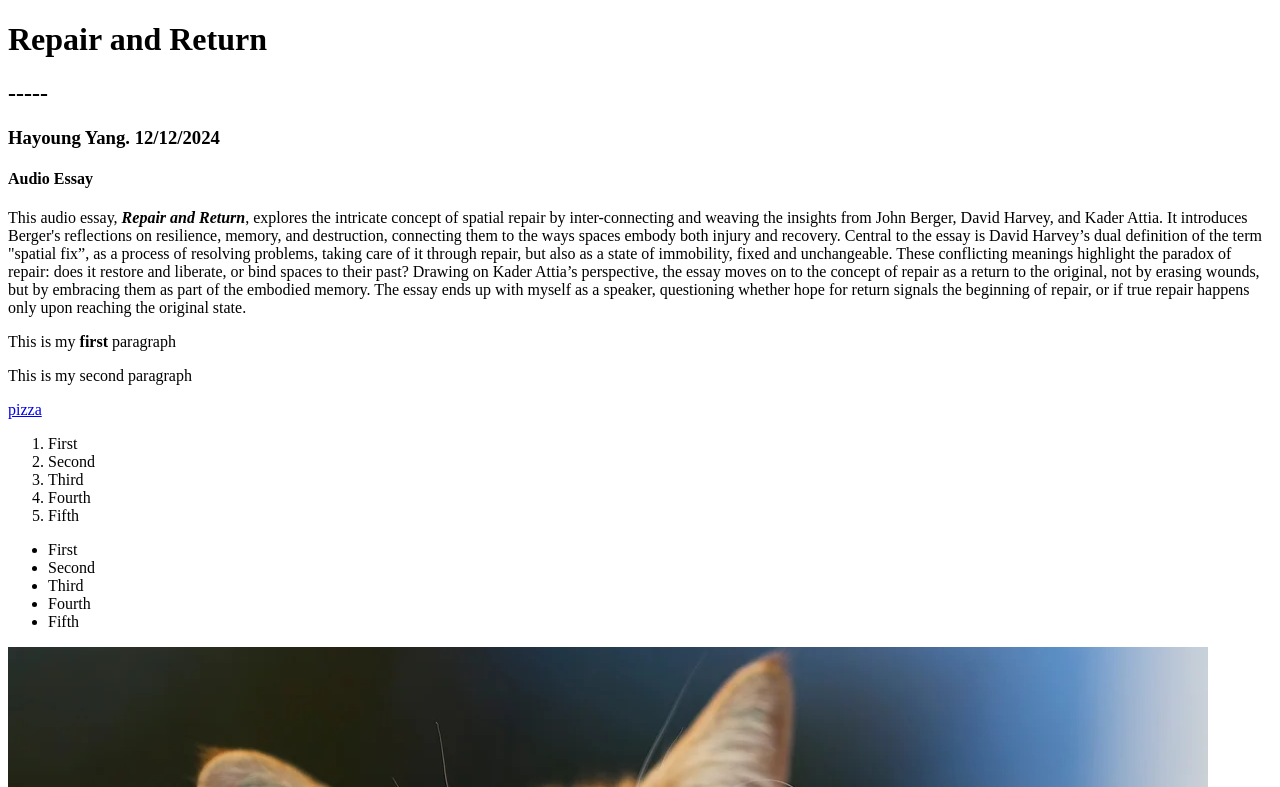
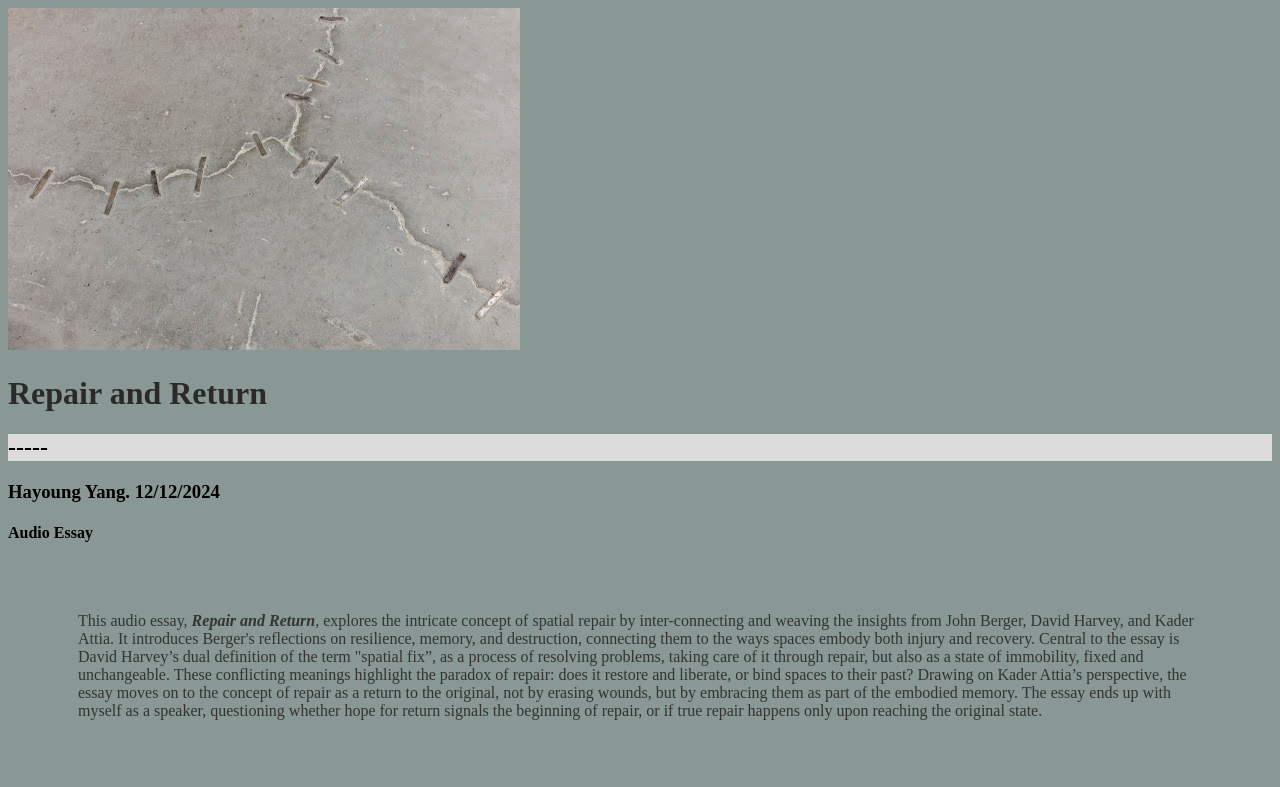
Before and after one commit to hayoungyng/Seminar-MyDemo, a plain HTML site: page index.html in a window 1280 px wide. Shown: the top 787 px of the page. Drawn offline with Linux system fonts and the light colour scheme.

Commit message:
Font margin
changed margin

```diff
--- a/index.html
+++ b/index.html
@@ -7,15 +7,27 @@
         <title></title>
         <meta name="description" content="">
         <meta name="viewport" content="width=device-width, initial-scale=1">
-        <link rel="stylesheet" href="">
+        <link rel="stylesheet" href="style.css">
     </head>
     <body>
+        <img src="spatial_repair.jpg" alt="Spatial Repair by Kader Attia">
         <h1>Repair and Return</h1>
         <h2>-----</h2>
         <h3>Hayoung Yang. 12/12/2024</h3>
         <h4>Audio Essay</h4>
 
-        <p>This audio essay, <b><i>Repair and Return</i></b>, explores the intricate concept of spatial repair by inter-connecting and weaving the insights from John Berger, David Harvey, and Kader Attia. It introduces Berger's reflections on resilience, memory, and destruction, connecting them to the ways spaces embody both injury and recovery. Central to the essay is David Harvey’s dual definition of the term "spatial fix”, as a process of resolving problems, taking care of it through repair, but also as a state of immobility, fixed and unchangeable. These conflicting meanings highlight the paradox of repair: does it restore and liberate, or bind spaces to their past? Drawing on Kader Attia’s perspective, the essay moves on to the concept of repair as a return to the original, not by erasing wounds, but by embracing them as part of the embodied memory. The essay ends up with myself as a speaker, questioning whether hope for return signals the beginning of repair, or if true repair happens only upon reaching the original state.</p>
+        <p>This audio essay, <b><i>Repair and Return</i></b>, explores the intricate concept of spatial repair by
+            inter-connecting and weaving the insights from John Berger, David Harvey, and Kader Attia.
+            It introduces Berger's reflections on resilience, memory, and destruction, connecting them
+            to the ways spaces embody both injury and recovery. Central to the essay is David Harvey’s
+            dual definition of the term "spatial fix”, as a process of resolving problems, taking care
+            of it through repair, but also as a state of immobility, fixed and unchangeable.
+            These conflicting meanings highlight the paradox of repair: does it restore and liberate,
+            or bind spaces to their past? Drawing on Kader Attia’s perspective, the essay moves on to
+            the concept of repair as a return to the original, not by erasing wounds, but by embracing
+            them as part of the embodied memory. The essay ends up with myself as a speaker, questioning
+            whether hope for return signals the beginning of repair, or if true repair happens only upon
+            reaching the original state.</p>
         <p>This is my <b>first</b> paragraph</p>
         <p>This is my second paragraph</p>
 
--- /dev/null
+++ b/style.css
@@ -0,0 +1,36 @@
+body {
+    background-color: rgb(137, 152, 148);
+}
+
+h2{
+    background-color: gainsboro;
+}
+
+h1{
+    color: rgb(42, 42, 42);
+    border: rgb(255, 255, 255);
+}
+
+p{
+    color: rgb(51, 51, 51);
+    padding: 20px;
+    margin: 50px;
+    border: rgb(236, 230, 204);
+}
+
+#first{
+    background-color: rgb(213, 213, 213);
+    color: rgb(177, 118, 118);
+}
+
+.items{
+    color: darkred;
+    padding: 20px;
+    margin: 50px;
+}
+
+ol{
+    color:darkred;
+    padding: 20px;
+    margin: 50px;
+}
```
Also changed, not shown: spatial_repair.jpg (added).
